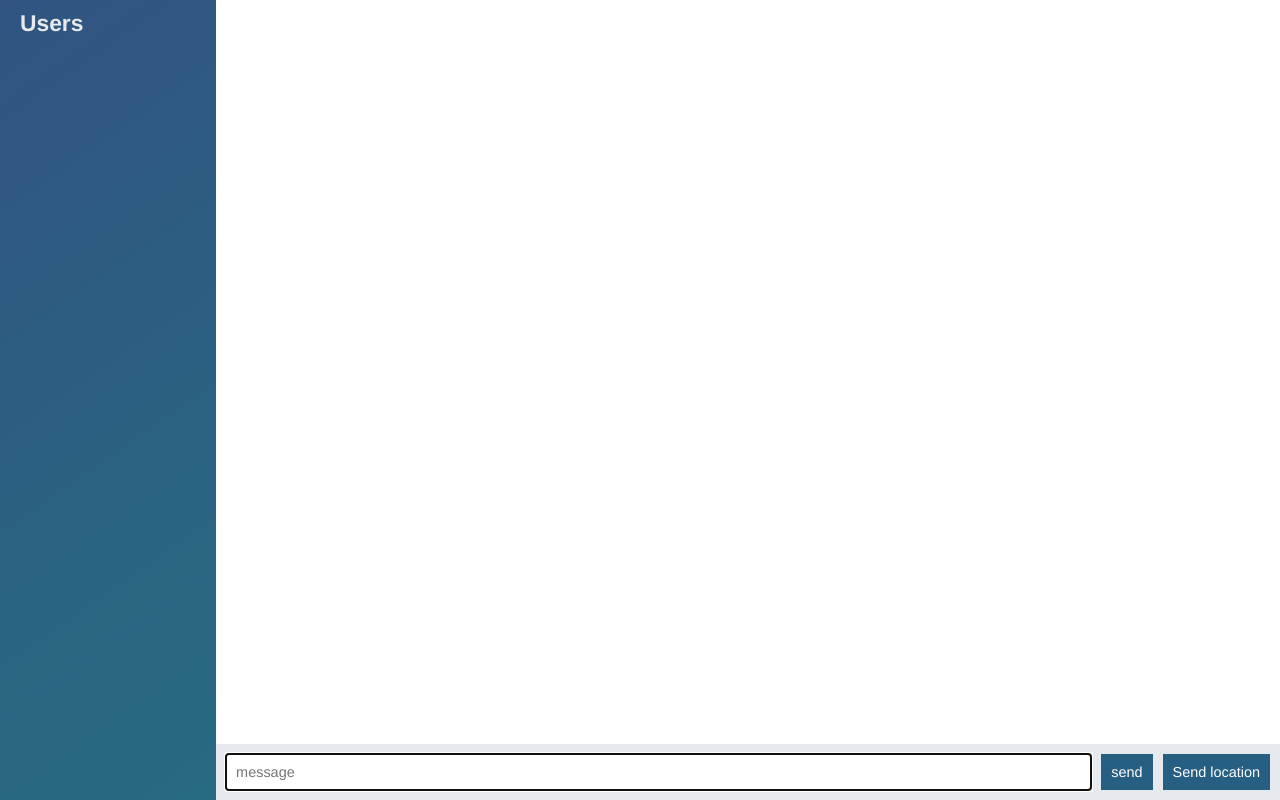
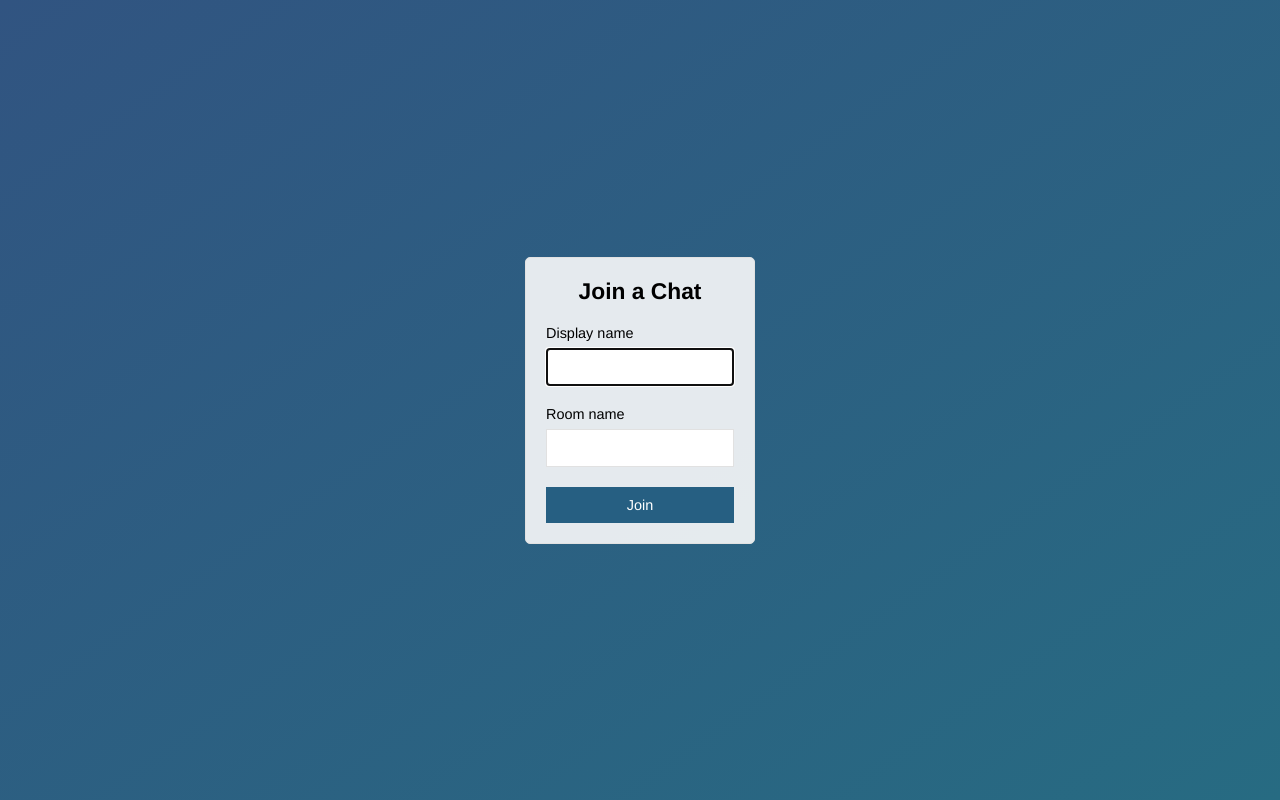
Before and after one commit to oahray/node-chat-app, a website: page public/index.html in a window 1280 px wide. Drawn offline with nearby package versions, Linux system fonts and the light colour scheme; no server answers.

Commit message:
Add a Join page

```diff
--- a/public/index.html
+++ b/public/index.html
@@ -2,57 +2,29 @@
 <html>
   <head>
     <meta charset="utf-8">
+    <title>Join | Chat App</title>
     <link rel="stylesheet" type="" href="/css/styles.css">
+    <meta name="viewport" content="width=device-width, initial-scale=1, user-scalable=no"
   </head>
 
-  <body class="chat">
-
-    <div class="chat__sidebar">
-      <h3>Users</h3>
-      <div id="users">
-      </div>
+  <body class="centered-form">
+    <div class="centered-form__form">
+      <form action="/chat.html">
+        <div class="form-field">
+          <h3>Join a Chat</h3>
+        </div>
+        <div class="form-field">
+          <label>Display name</label>
+          <input type="text" name="name" autofocus>
+        </div>
+        <div class="form-field">
+          <label>Room name</label>
+          <input type="text" name="room">
+        </div>
+        <div class="form-field">
+          <button>Join</button>
+        </div>
+      </form>
     </div>
-
-    <div class="chat__main">
-      <ol id="messages" class="chat__messages"></ol>
-      <div class="chat__footer">
-        <form id="message-form">
-          <input type="text" name="message" placeholder="message" autofocus autocomplete="off">
-          <button>send</button>
-        </form>
-        <button id="send-location">Send location</button>
-      </div>
-    </div>
-
-    <script id="message-template" type="text/template">
-      <li class="message">
-        <div class="message__title">
-          <h4>{{from}}</h4>
-          <span>{{createdAt}}</span>
-        </div>
-        <div class="message__body">
-          <p>{{text}}</p>
-        </div>
-      </li>
-    </script>
-
-    <script id="location-message-template" type="text/template">
-      <li class="message">
-        <div class="message__title">
-          <h4>{{from}}</h4>
-          <span>{{createdAt}}</span>
-        </div>
-        <div class="message__body">
-          <a href="{{url}}" target="_blank">My current location</a>
-        </div>
-      </li>
-    </script>
-
-    <script src="/js/libs/jquery-3.2.1.min.js"></script>
-    <script src="/socket.io/socket.io.js"></script>
-    <script src="/js/libs/moment.js"></script>
-    <script src="/js/libs/mustache.js"></script>
-    <script src="/js/index.js"></script>
-
   </body>
 </html>
```
Also changed, not shown: public/chat.html (added, +60 -0 lines), public/js/chat.js (renamed from public/js/index.js).
